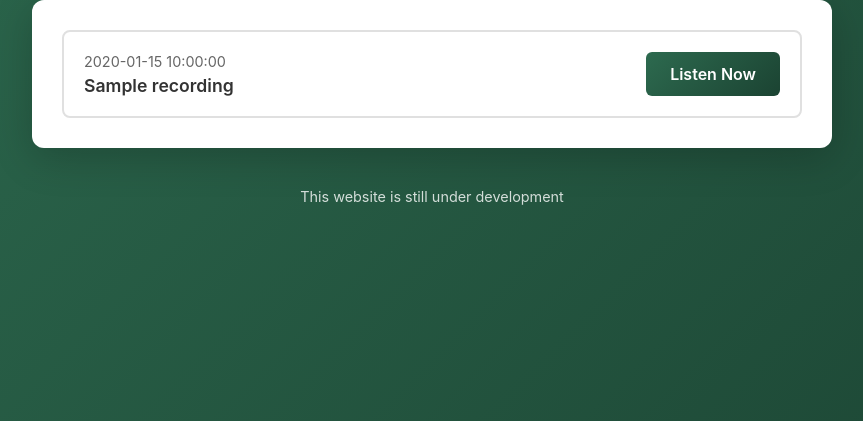
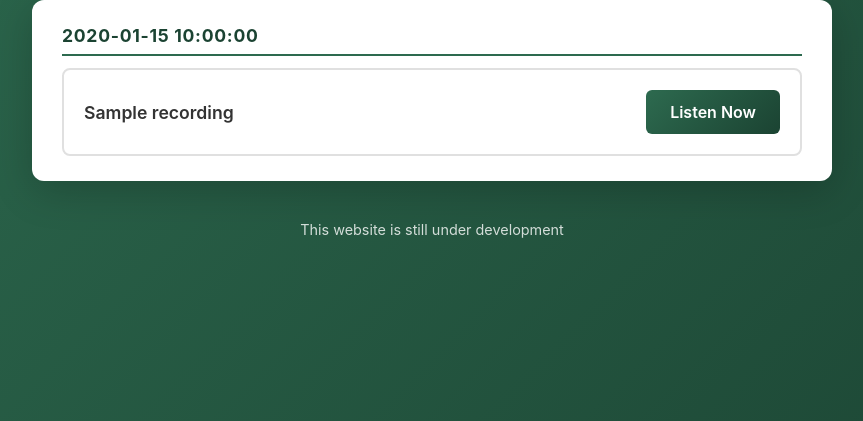
Before and after one commit to Davidwedel/UC_Website, a Flask app: template templates/index.html in a window 1280 px wide. Shown: the part 180-601 px from the top of the page, without its empty margins (208-1071 px from the left). Run offline with Flask 3, Linux system fonts and the light colour scheme; the template is opened without the code that fills it: most values are stand-ins (such as "Sample title", 1, 10 or a date in 2020).

Commit message:
style much better now

```diff
--- a/app.py
+++ b/app.py
@@ -1,11 +1,18 @@
 from flask import Flask, render_template, jsonify, session, request, redirect, url_for
 from flask_limiter import Limiter
 from flask_limiter.util import get_remote_address
+import re
 import sqlite3
 import os
+from collections import OrderedDict
 from datetime import datetime
 from dotenv import load_dotenv
 from functools import wraps
+
+_DAY_PREFIX = re.compile(
+    r'^(?:Monday|Tuesday|Wednesday|Thursday|Friday|Saturday|Sunday)\s+',
+    re.IGNORECASE
+)
 
 BASE_DIR = os.path.dirname(os.path.abspath(__file__))
 load_dotenv(os.path.join(BASE_DIR, '.env'))
@@ -64,12 +71,32 @@ def login_required(f):
 @limiter.limit("60 per minute")
 def index():
     with get_db() as conn:
-        recordings = conn.execute(
+        rows = conn.execute(
             '''SELECT id, link, COALESCE(custom_title, title) AS title, received_at
                FROM recordings WHERE hidden = 0
                ORDER BY received_at DESC LIMIT 100'''
         ).fetchall()
-    return render_template('index.html', recordings=recordings)
+
+    groups = OrderedDict()
+    for row in rows:
+        rec = dict(row)
+        try:
+            dt = datetime.fromisoformat(rec['received_at'])
+            date_key = dt.date()
+            date_label = dt.strftime('%A, %B %-d, %Y')
+        except (ValueError, TypeError):
+            date_key = 'unknown'
+            date_label = 'Unknown Date'
+        rec['display_title'] = _DAY_PREFIX.sub('', rec['title']) if rec['title'] else rec['title']
+        if date_key not in groups:
+            groups[date_key] = {'date_label': date_label, 'recordings': []}
+        groups[date_key]['recordings'].append(rec)
+
+    grouped = list(groups.values())
+    for group in grouped:
+        group['recordings'].sort(key=lambda r: r['received_at'] or '')
+
+    return render_template('index.html', grouped_recordings=grouped)
 
 @app.route('/api/recordings')
 @limiter.limit("30 per minute")
--- a/static/css/style.css
+++ b/static/css/style.css
@@ -33,17 +33,42 @@ header h1 {
 }
 
 main {
-    background: white;
-    border-radius: 12px;
-    padding: 30px;
-    box-shadow: 0 10px 40px rgba(0, 0, 0, 0.2);
+    display: flex;
+    flex-direction: column;
+    gap: 20px;
     margin-bottom: 20px;
 }
 
 .recordings-list {
     display: flex;
     flex-direction: column;
-    gap: 15px;
+    gap: 20px;
+}
+
+.date-group {
+    display: flex;
+    flex-direction: column;
+    gap: 12px;
+    background: white;
+    border-radius: 12px;
+    padding: 25px 30px;
+    box-shadow: 0 10px 40px rgba(0, 0, 0, 0.2);
+}
+
+.date-header {
+    font-size: 1.1em;
+    font-weight: 700;
+    color: #1b4332;
+    padding-bottom: 8px;
+    border-bottom: 2px solid #2d6a4f;
+    text-transform: uppercase;
+    letter-spacing: 0.04em;
+}
+
+.date-group-recordings {
+    display: flex;
+    flex-direction: column;
+    gap: 12px;
 }
 
 .recording-card {
@@ -95,8 +120,11 @@ main {
 }
 
 .no-recordings {
+    background: white;
+    border-radius: 12px;
+    padding: 60px 20px;
+    box-shadow: 0 10px 40px rgba(0, 0, 0, 0.2);
     text-align: center;
-    padding: 60px 20px;
     color: #666;
 }
 
--- a/templates/index.html
+++ b/templates/index.html
@@ -4,7 +4,7 @@
     <meta charset="UTF-8">
     <meta name="viewport" content="width=device-width, initial-scale=1.0">
     <title>{{ site_name }}</title>
-    <link rel="stylesheet" href="{{ url_for('static', filename='css/style.css') }}">
+    <link rel="stylesheet" href="{{ url_for('static', filename='css/style.css') }}?v=2">
 </head>
 <body>
     <div class="container">
@@ -14,23 +14,27 @@
         </header>
 
         <main>
-            {% if recordings %}
+            {% if grouped_recordings %}
                 <div class="recordings-list">
-                    {% for recording in recordings %}
+                    {% for group in grouped_recordings %}
+                    <div class="date-group">
+                        <h2 class="date-header">{{ group.date_label }}</h2>
+                        <div class="date-group-recordings">
+                            {% for recording in group.recordings %}
                             <div class="recording-card">
                                 <div class="recording-info">
-                            <div class="recording-date">
-                                {{ recording.received_at }}
-                            </div>
-                            {% if recording.title %}
+                                    {% if recording.display_title %}
                                     <div class="recording-title">
-                                {{ recording.title }}
+                                        {{ recording.display_title }}
                                     </div>
                                     {% endif %}
                                 </div>
                                 <a href="{{ recording.link }}" target="_blank" rel="noopener noreferrer" class="listen-btn">
                                     Listen Now
                                 </a>
+                            </div>
+                            {% endfor %}
+                        </div>
                     </div>
                     {% endfor %}
                 </div>
```
Lines whose indentation alone changed are shown as unchanged.
